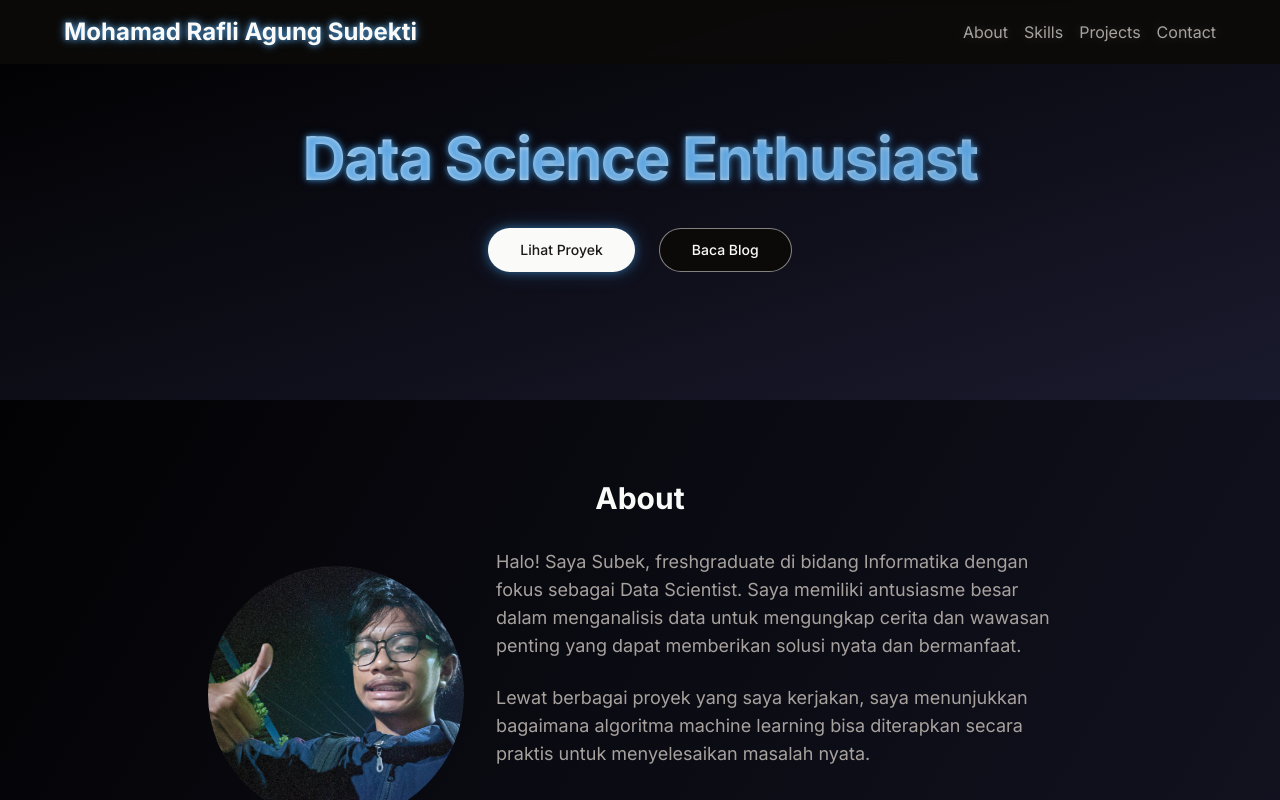
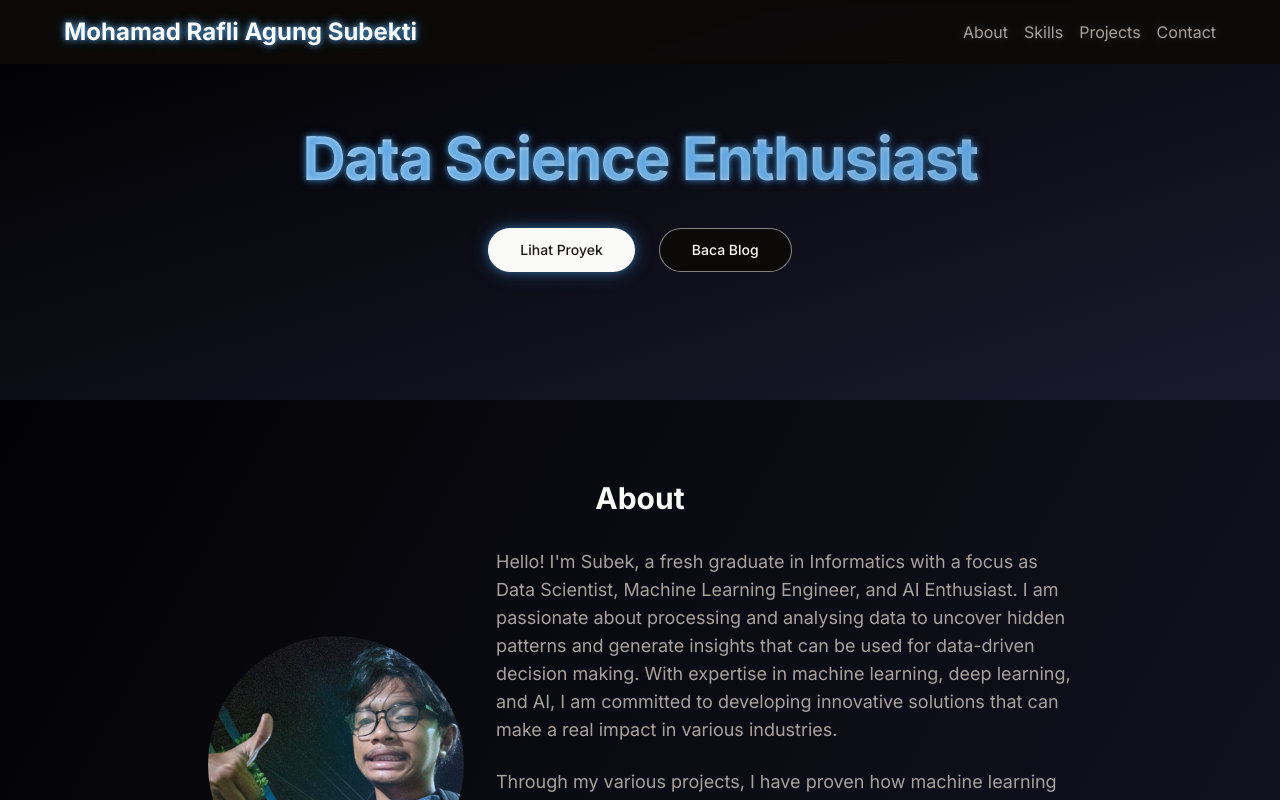
Before and after one commit to raflisbk/TypeScript-Personal-Web-Portfolio-Development, a Next.js app: page / in a window 1280 px wide. Shown: the top 800 px of the page. Built offline with nearby package versions, Linux system fonts and the light colour scheme; no server answers.

Commit message:
Update about.tsx

```diff
--- a/components/about.tsx
+++ b/components/about.tsx
@@ -18,11 +18,11 @@ export function About() {
           </div>
           <div className="max-w-xl text-center md:text-left">
             <p className="text-lg text-muted-foreground mb-6">
-              Halo!
-              Saya Subek, freshgraduate di bidang Informatika dengan fokus sebagai Data Scientist.
-              Saya memiliki antusiasme besar dalam menganalisis data untuk mengungkap cerita dan wawasan penting yang dapat memberikan solusi nyata dan bermanfaat.            </p>
+              Hello!
+              I'm Subek, a fresh graduate in Informatics with a focus as Data Scientist, Machine Learning Engineer, and AI Enthusiast.
+              I am passionate about processing and analysing data to uncover hidden patterns and generate insights that can be used for data-driven decision making. With expertise in machine learning, deep learning, and AI, I am committed to developing innovative solutions that can make a real impact in various industries.            </p>
             <p className="text-lg text-muted-foreground mb-8">
-              Lewat berbagai proyek yang saya kerjakan, saya menunjukkan bagaimana algoritma machine learning bisa diterapkan secara praktis untuk menyelesaikan masalah nyata.
+              Through my various projects, I have proven how machine learning and AI algorithms can be practically applied to solve real-world problems, ranging from computer vision, NLP, to predictive analytics. I am always interested in exploring new technologies and optimising AI models to be more efficient and accurate.
             </p>
             <Button variant="outline" asChild>
               <Link href="https://www.linkedin.com/in/mohamad-rafli-agung-subekti-640a77285/" target="_blank">
```
